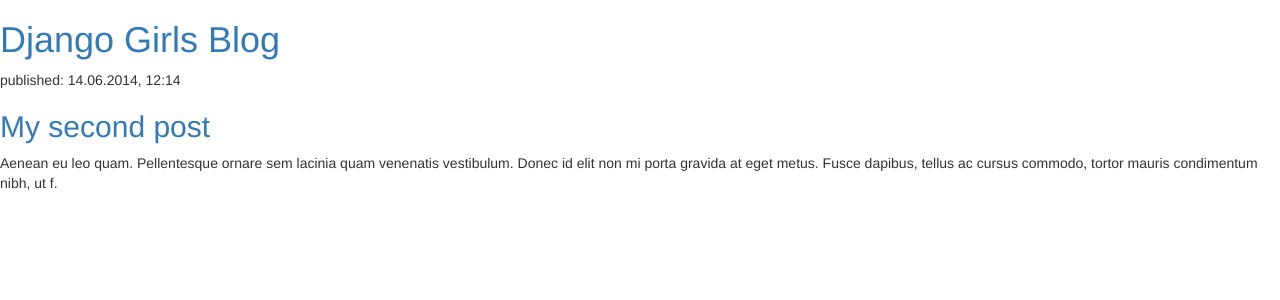
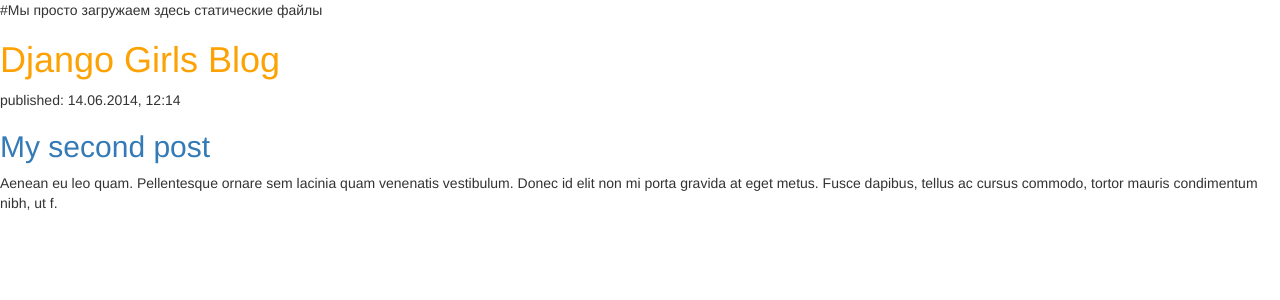
Before and after one commit to silverXraven/my-first-blog, a Django app: page / in a window 1280 px wide. Shown: the top 300 px of the page. Run offline with Django 3.2, Linux system fonts and the light colour scheme; data that the repository does not hold is empty; some libraries are stand-ins or nearby versions.

Commit message:
Css часть 2

```diff
--- /dev/null
+++ b/blog/static/css/blog.css
@@ -0,0 +1,3 @@
+h1 a {
+    color: #FCA205;
+}
--- a/blog/templates/blog/post_list.html
+++ b/blog/templates/blog/post_list.html
@@ -1,6 +1,8 @@
+{% load static %}
 <!DOCTYPE html>
 <html>
     <head>
+        <link rel="stylesheet" href="{% static 'css/blog.css' %}">#Мы просто загружаем здесь статические файлы
         <link rel="stylesheet" href="//maxcdn.bootstrapcdn.com/bootstrap/3.2.0/css/bootstrap.min.css">
         <link rel="stylesheet" href="//maxcdn.bootstrapcdn.com/bootstrap/3.2.0/css/bootstrap-theme.min.css">
         <title>Django Girls blog</title>
```
